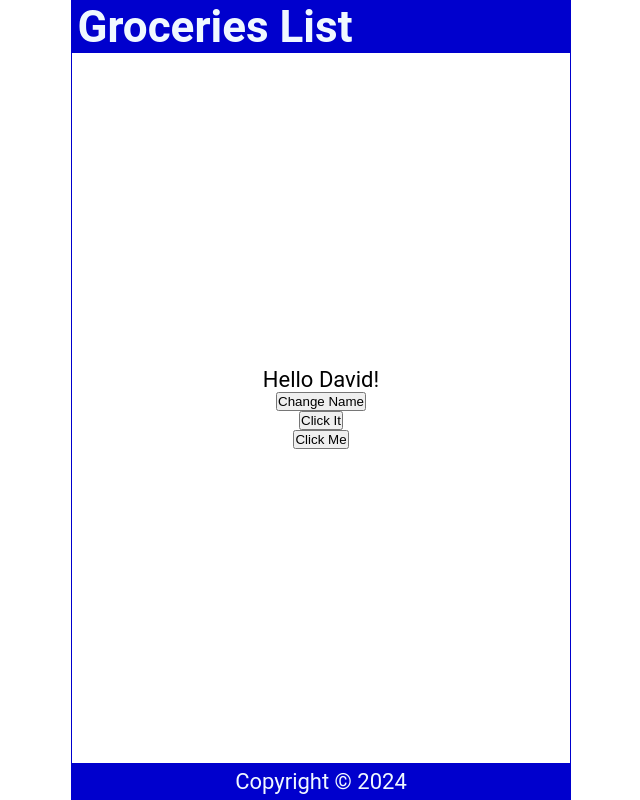
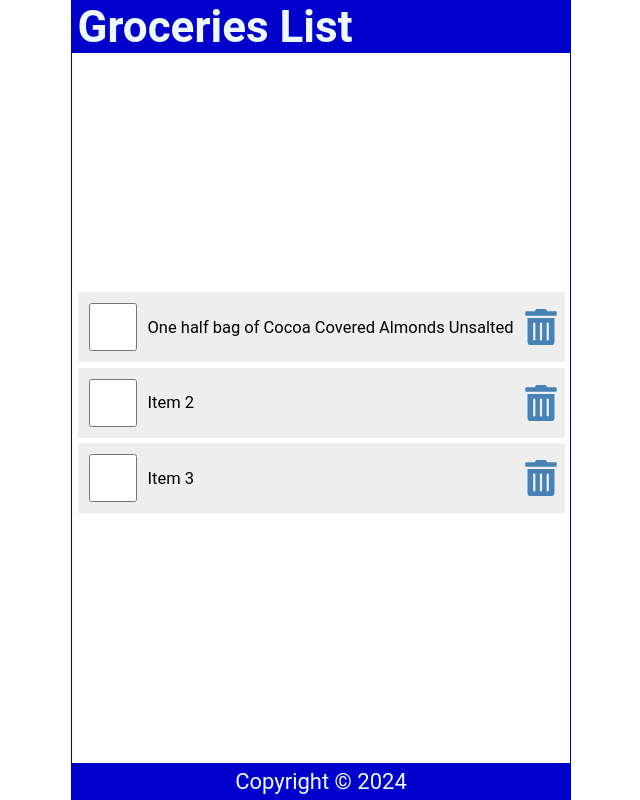
Before and after one commit to NimniSenarathna/react-js-course-dave-gray, a React (Create React App) app: page / in a window 1280 px wide. Shown: the whole page, without its empty margins (319-959 px from the left). Built offline with nearby package versions, Linux system fonts and the light colour scheme.

Commit message:
adding items to a list and deleting

```diff
--- a/package.json
+++ b/package.json
@@ -8,6 +8,7 @@
     "@testing-library/user-event": "^13.5.0",
     "react": "^18.2.0",
     "react-dom": "^18.2.0",
+    "react-icons": "^4.12.0",
     "react-scripts": "5.0.1",
     "web-vitals": "^2.1.4"
   },
--- a/src/Content.js
+++ b/src/Content.js
@@ -1,32 +1,64 @@
-import {useState} from 'react'
+import { useState } from 'react';
+import { FaTrashAlt } from 'react-icons/fa';
 
 const Content = () => {
+  const [items, setItems] = useState([
+    {
+      id: 1,
+      checked: false,
+      item: "One half bag of Cocoa Covered Almonds Unsalted"
+    },
+    {
+      id: 2,
+      checked: false,
+      item: "Item 2"
+    },
+    {
+      id: 3,
+      checked: false,
+      item: "Item 3"
+    }
+  ]);
 
-    const [name, setName] = useState('David');
-    const [count, setCount] = useState(0);
+  const handleCheck = (id) => {
+    const listItems = items.map((item) => item.id === id ? {...item, checked: !item.checked } : item);
+    setItems(listItems);
+    localStorage.setItem('shoppinglist', JSON.stringify(listItems));
+  }
 
-    const handleNameCheck = () => {
-        const names = ["Bob", "John", "Kevin"];
-        const int = Math.floor(Math.random() * 3);
-        setName(names[int]);
-    }
-
-    const handleClick = () => {
-      setCount(count + 1)
-      console.log(count)
-    }
-    const handleClick2 = () => {
-      console.log(count)
-    }
+  const handleDelete = (id) => {
+    const listItems = items.filter((item) => item.id !== id);
+    setItems(listItems);
+    localStorage.setItem('shoppinglist', JSON.stringify(listItems));
+    console.log(id);
+  }
 
   return (
     <main>
-        <p onDoubleClick={handleClick}>
-            Hello {name}!
-        </p>
-        <button onClick={handleNameCheck}>Change Name</button>
-        <button onClick={handleClick}>Click It</button>
-        <button onClick={handleClick2}>Click Me</button>
+      {items.length ? (
+        <ul>
+          {items.map((item) => (
+            <li className='item' key={item.id}>
+              <input
+                type="checkbox"
+                onChange={() => handleCheck(item.id)}
+                checked={item.checked}
+              />
+              <label
+                style={(item.checked) ? { textDecoration: 'line-through' } : null}
+                onDoubleClick={() => handleCheck(item.id)}
+              >{item.item}</label>
+              <FaTrashAlt
+              onClick={() => handleDelete(item.id)}
+                role = "button"
+                tabIndex="0"
+              />
+            </li>
+          ))}
+        </ul>
+      ) : (
+        <p style={{marginTop: '2rem' }}>Your list is empty..</p>
+      )}
     </main>
   )
 }
--- a/src/index.css
+++ b/src/index.css
@@ -57,3 +57,62 @@
   display: grid;
   place-content: center;
 }
+
+ul {
+  width: 100%;
+  list-style: none;
+  padding: 0 0.25rem 0.25rem;
+}
+
+ul li::before {
+  content: "\200B";
+}
+
+.item {
+  display: flex;
+  justify-content: flex-start;
+  align-items: center;
+  padding: 0.5rem 0 0.5rem 0.5rem;
+  margin: 0.25rem 0;
+  background-color: #eee;
+}
+
+.item:first-child {
+  margin: 0;
+}
+
+.item input[type="checkbox"] {
+  text-align: center;
+  width: 2.5rem;
+  width: 48px;
+  min-width: 48px;
+  height: 2.5rem;
+  height: 48px;
+  min-height: 48px;
+  cursor: pointer;
+  margin-right: 0.5rem;
+}
+
+.item input[type="checkbox"]:focus + label {
+  text-decoration: underline;
+}
+
+.item > label {
+  font-size: 0.75rem;
+  flex-grow: 1;
+}
+
+.item svg {
+  width: 48px;
+  min-width: 48px;
+  height: 36px;
+  font-size: 1rem;
+  color: steelblue;
+  cursor: pointer;
+}
+
+.item svg:focus,
+.item svg:hover {
+  color: red;
+  outline: none;
+}
```
Also changed, not shown: 1 other file (tests, documents, lock files or other folders).
